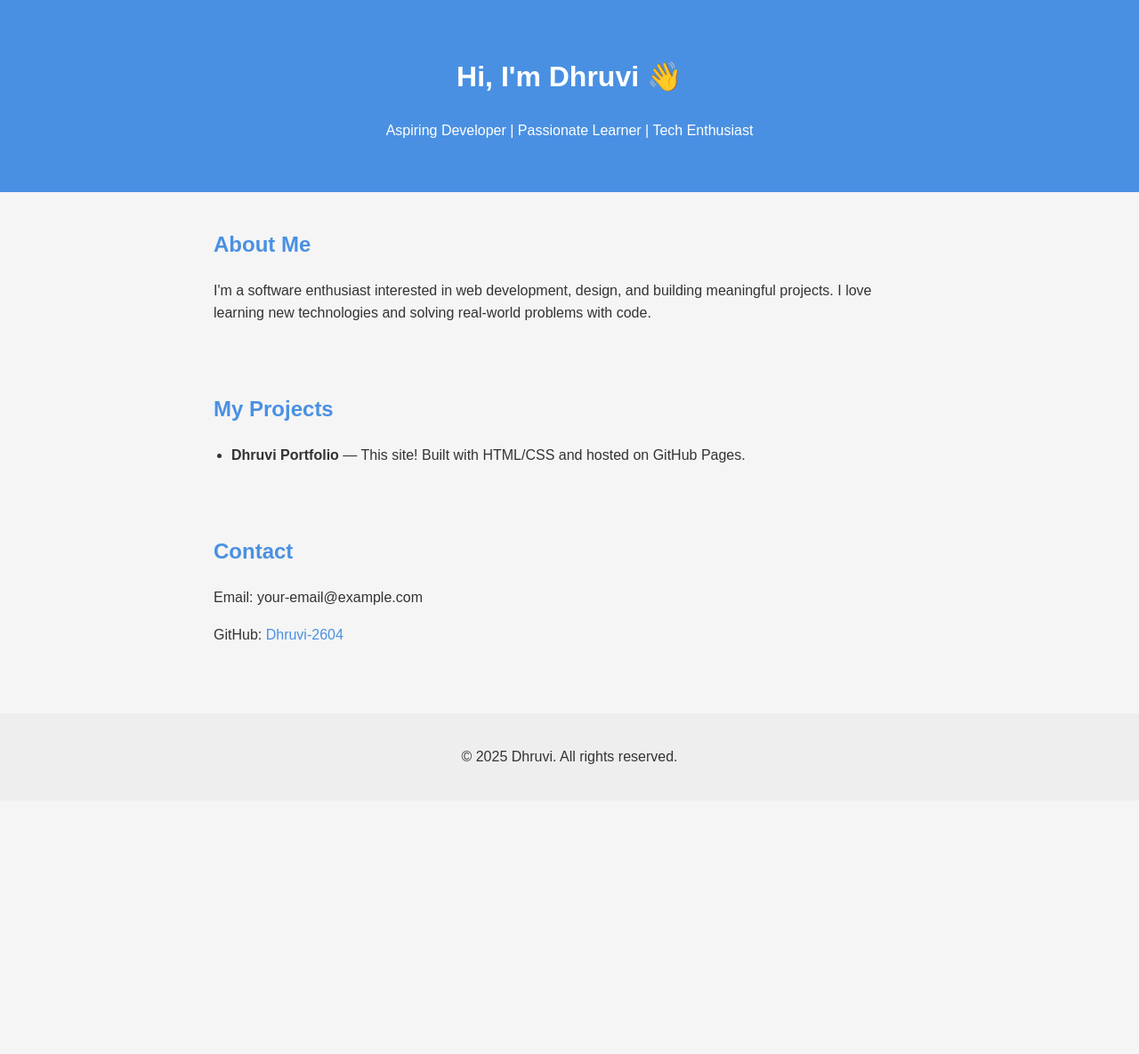
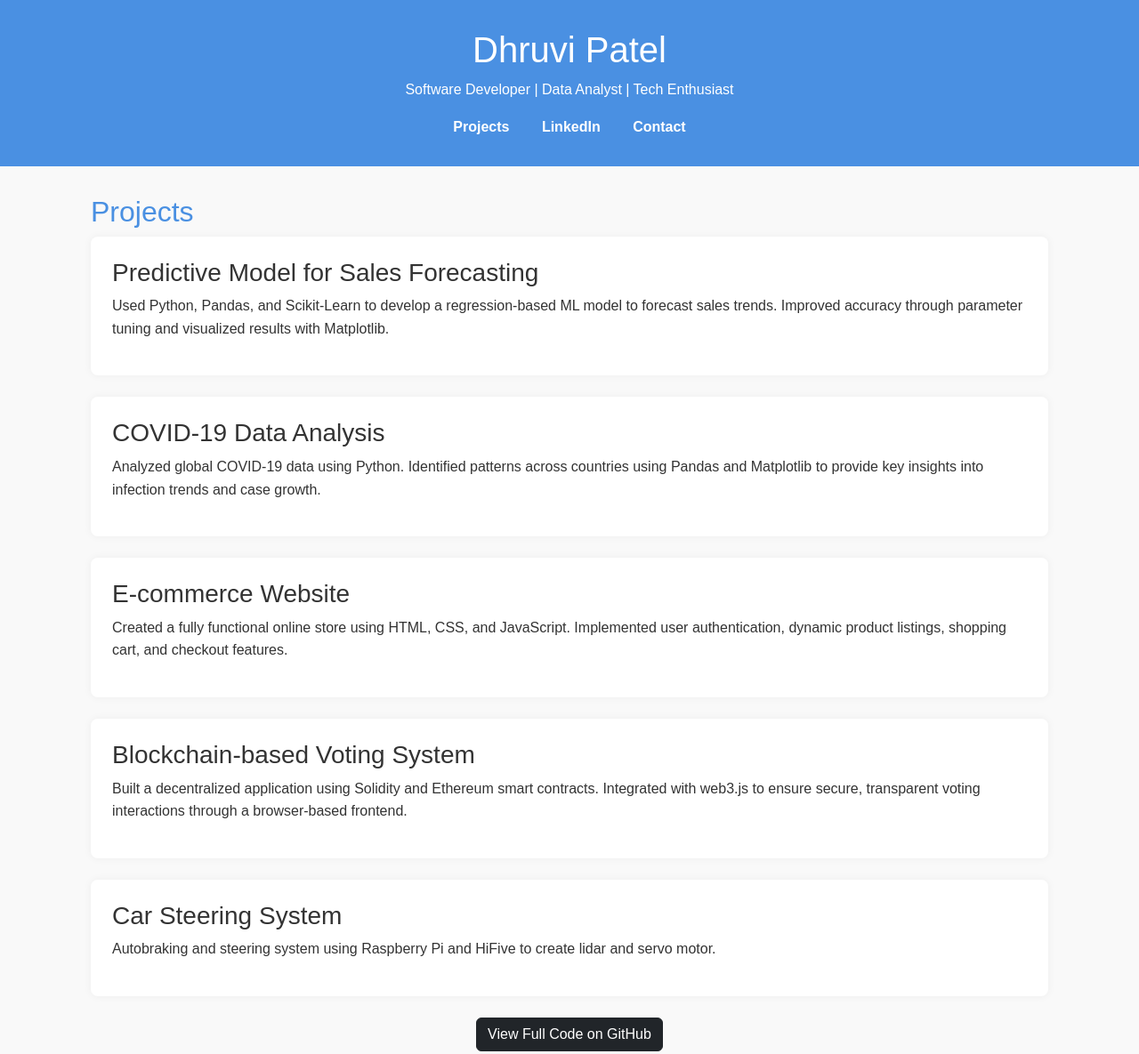
Before and after one commit to Dhruvi-2604/Portfolio-template, a plain HTML site: page index.html in a window 1280 px wide. Shown: the top 1185 px of the page at 89% size. Before the commit the page ends 900 px from the top, so only its background shows below. Drawn offline with nearby package versions, Linux system fonts and the light colour scheme; a small style sheet from the web is missing.

Commit message:
Update index.html

```diff
--- a/index.html
+++ b/index.html
@@ -3,38 +3,136 @@
 <head>
   <meta charset="UTF-8" />
   <meta name="viewport" content="width=device-width, initial-scale=1.0" />
-  <title>Dhruvi's Portfolio</title>
+  <title>Dhruvi Patel | Portfolio</title>
+
+  <!-- Bootstrap CSS CDN -->
+  <link
+    href="https://cdn.jsdelivr.net/npm/bootstrap@5.3.2/dist/css/bootstrap.min.css"
+    rel="stylesheet"
+    integrity="sha384-mQ93S1cBRBOuwABmIk9XJ8fZX7N9Lf3d+/zjkqklOnxY6sG5N1/avN3mMKdfRwx2"
+    crossorigin="anonymous"
+  />
+
+  <!-- Custom CSS -->
   <link rel="stylesheet" href="style.css" />
+
+  <style>
+    body {
+      font-family: Arial, sans-serif;
+      margin: 0;
+      padding: 0;
+      background: #f9f9f9;
+    }
+
+    header {
+      background-color: #4a90e2;
+      color: white;
+      padding: 2rem;
+      text-align: center;
+    }
+
+    nav a {
+      color: white;
+      margin: 0 1rem;
+      text-decoration: none;
+      font-weight: bold;
+    }
+
+    .container {
+      padding: 2rem;
+    }
+
+    .project {
+      background: white;
+      padding: 1.5rem;
+      margin-bottom: 1.5rem;
+      border-radius: 8px;
+      box-shadow: 0 0 10px rgba(0, 0, 0, 0.05);
+    }
+
+    .project h3 {
+      margin-top: 0;
+    }
+
+    footer {
+      text-align: center;
+      padding: 1rem;
+      background: #eee;
+    }
+
+    a.button {
+      display: inline-block;
+      margin-top: 0.5rem;
+      padding: 0.5rem 1rem;
+      background: #4a90e2;
+      color: white;
+      border-radius: 5px;
+      text-decoration: none;
+    }
+  </style>
 </head>
+
 <body>
   <header>
-    <h1>Hi, I'm Dhruvi 👋</h1>
-    <p>Aspiring Developer | Passionate Learner | Tech Enthusiast</p>
+    <h1>Dhruvi Patel</h1>
+    <p>Software Developer | Data Analyst | Tech Enthusiast</p>
+    <nav>
+      <a href="#projects">Projects</a>
+      <a href="https://www.linkedin.com/in/dhruvi-patel-88a0a7214" target="_blank">LinkedIn</a>
+      <a href="mailto:dp2602003@gmail.com">Contact</a>
+    </nav>
   </header>
 
-  <section class="about">
-    <h2>About Me</h2>
-    <p>
-      I'm a software enthusiast interested in web development, design, and building meaningful projects. I love learning new technologies and solving real-world problems with code.
-    </p>
-  </section>
+  <div class="container" id="projects">
+    <h2>Projects</h2>
 
-  <section class="projects">
-    <h2>My Projects</h2>
-    <ul>
-      <li><strong>Dhruvi Portfolio</strong> — This site! Built with HTML/CSS and hosted on GitHub Pages.</li>
-      <!-- Add more projects here -->
-    </ul>
-  </section>
+    <div class="project">
+      <h3>Predictive Model for Sales Forecasting</h3>
+      <p>Used Python, Pandas, and Scikit-Learn to develop a regression-based ML model to forecast sales trends. Improved accuracy through parameter tuning and visualized results with Matplotlib.</p>
+    </div>
 
-  <section class="contact">
-    <h2>Contact</h2>
-    <p>Email: your-email@example.com</p>
-    <p>GitHub: <a href="https://github.com/Dhruvi-2604" target="_blank">Dhruvi-2604</a></p>
-  </section>
+    <div class="project">
+      <h3>COVID-19 Data Analysis</h3>
+      <p>Analyzed global COVID-19 data using Python. Identified patterns across countries using Pandas and Matplotlib to provide key insights into infection trends and case growth.</p>
+    </div>
+
+    <div class="project">
+      <h3>E-commerce Website</h3>
+      <p>Created a fully functional online store using HTML, CSS, and JavaScript. Implemented user authentication, dynamic product listings, shopping cart, and checkout features.</p>
+    </div>
+
+    <div class="project">
+      <h3>Blockchain-based Voting System</h3>
+      <p>Built a decentralized application using Solidity and Ethereum smart contracts. Integrated with web3.js to ensure secure, transparent voting interactions through a browser-based frontend.</p>
+    </div>
+
+    <div class="project">
+      <h3>Car Steering System</h3>
+      <p>Autobraking and steering system using Raspberry Pi and HiFive to create lidar and servo motor.</p>
+    </div>
+
+    <!-- GitHub Button -->
+    <div class="text-center mt-4">
+      <a
+        href="https://github.com/Dhruvi-2604/Dhruvi-Portfolio/tree/main"
+        class="btn btn-dark"
+        target="_blank"
+      >
+        View Full Code on GitHub
+      </a>
+    </div>
+  </div>
 
   <footer>
-    <p>© 2025 Dhruvi. All rights reserved.</p>
+    <p>&copy; 2025 Dhruvi Patel | <a href="mailto:dp2602003@gmail.com">dp2602003@gmail.com</a></p>
   </footer>
+
+  <!-- JS Scripts (Optional) -->
+  <script src="script.js"></script>
+  <script
+    src="https://cdn.jsdelivr.net/npm/bootstrap@5.3.2/dist/js/bootstrap.bundle.min.js"
+    integrity="sha384-EVSTQN3/azprG1Anm3QDgpJL1gkU2IdbZ+3sbKZfCmI1KtiO0nN6InW6YYdv1EX0"
+    crossorigin="anonymous"
+  ></script>
 </body>
 </html>
```
